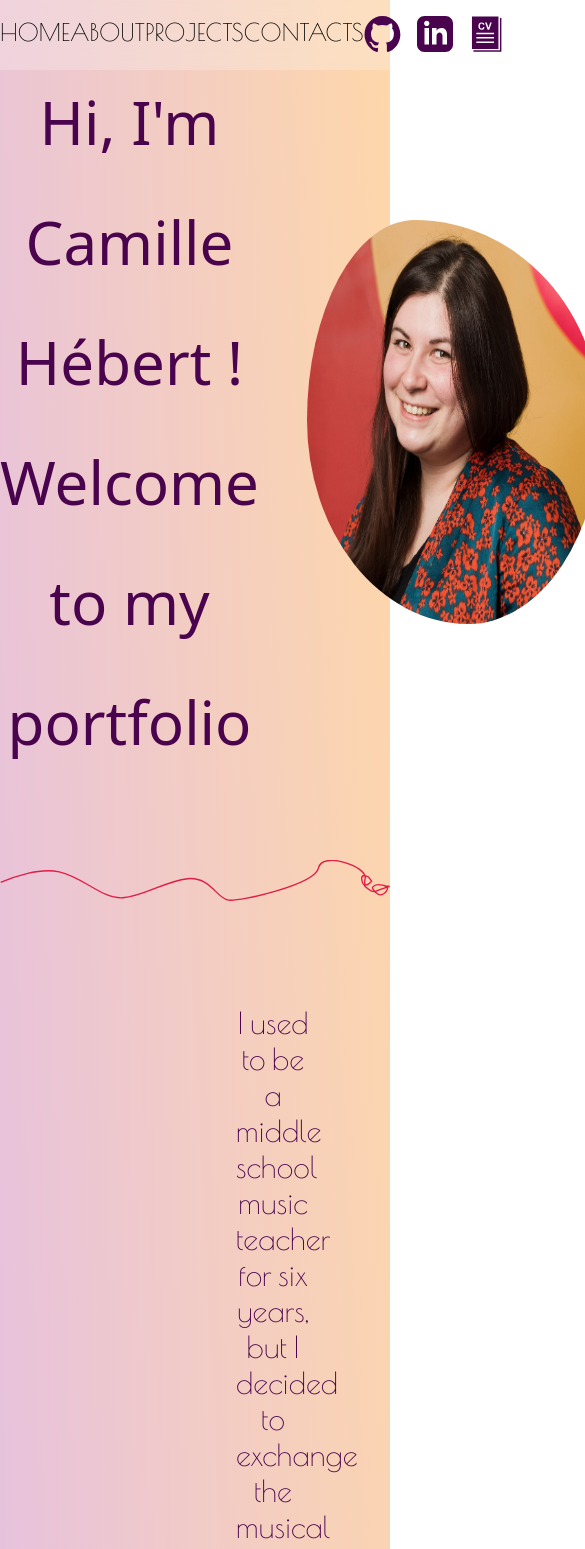
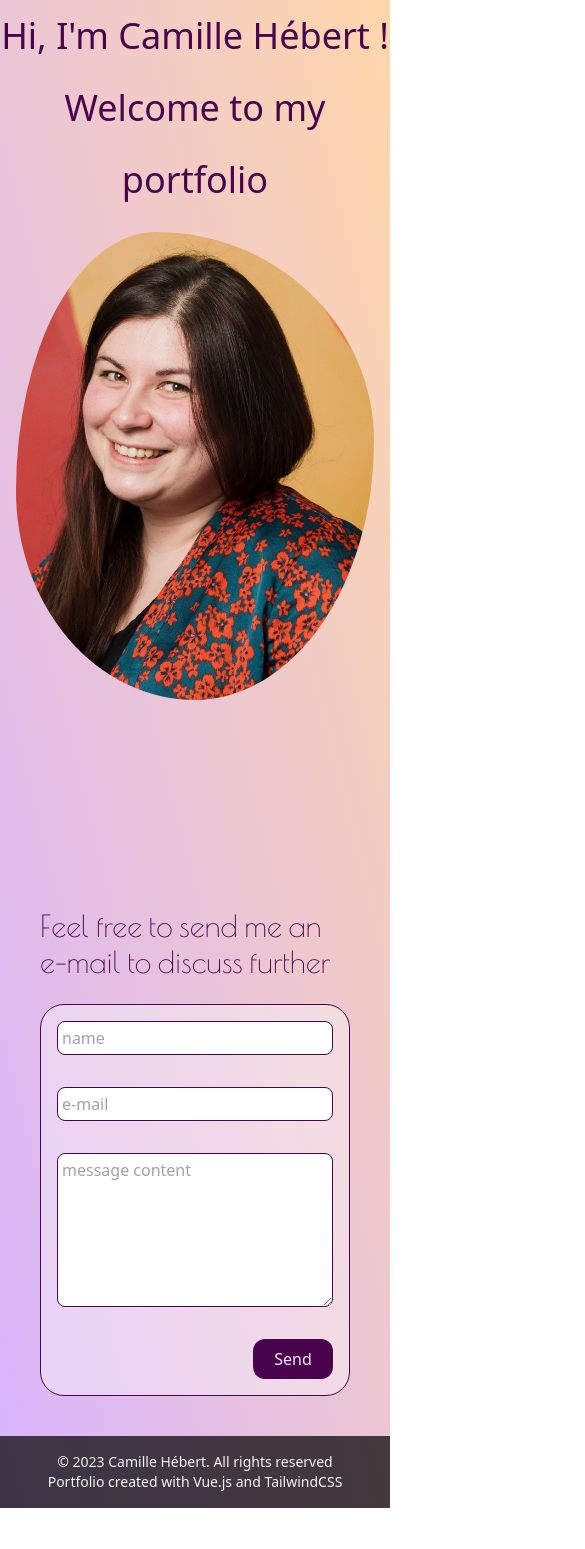
Before and after one commit to camhbrt/camhbrt.github.io, a Vue app: page / in a window 390 px wide. Shown: the top 1549 px of the page, 585 px wide, since content can reach past the window. After the commit the page ends 1508 px from the top, so only its background shows below. Built offline with nearby package versions, Linux system fonts and the light colour scheme; a web font is replaced by a local one.

Commit message:
media queries Homesection and Contactsection

```diff
--- a/src/App.vue
+++ b/src/App.vue
@@ -9,12 +9,12 @@ import Animation from './components/Animation.vue';
 </script>
 
 <template>
-  <div class="bg-gradient-to-bl from-orange-200 to-purple-300 h-full">
-    <Navbar/>
+  <div class="bg-gradient-to-bl from-orange-200 to-purple-300">
+    <!-- <Navbar/> -->
     <Home/>
-    <Animation/>
-    <About/>
-    <Projects/>
+    <!-- <Animation/> -->
+    <!-- <About/> -->
+    <!-- <Projects/> -->
     <Contacts/>
     <Footer/>
   </div>
--- a/src/components/Contacts.vue
+++ b/src/components/Contacts.vue
@@ -3,14 +3,14 @@
 
 <template>
     <div id="contacts" class=" text-fuchsia-950 m-10">
-      <div class="px-20">
-        <p class="font-poiret text-5xl py-20">Feel free to send me an e-mail to discuss further</p>
+      <div class="lg:px-20">
+        <p class="font-poiret text-3xl py-6 lg:text-5xl lg:py-20">Feel free to send me an e-mail to discuss further</p>
       </div>
 
       <form
         action="https://formspree.io/f/maygjgqo"
         method="POST"
-        class=" border border-fuchsia-950 p-6 w-1/2 mx-auto rounded-3xl mb-32 bg-neutral-50/40" >
+        class=" border border-fuchsia-950 lg:p-6 lg:w-1/2 mx-auto rounded-3xl lg:mb-32 bg-neutral-50/40" >
         <div class="flex flex-col">
           <input type="text" id="name" name="name" placeholder="name" required class="m-4 p-1 rounded-lg border border-fuchsia-950 ">
           <input type="email" id="email" name="email" placeholder="e-mail" required class="m-4 p-1 rounded-lg border border-fuchsia-950 ">
--- a/src/components/Home.vue
+++ b/src/components/Home.vue
@@ -2,8 +2,8 @@
 </script>
 
 <template>
-    <div  id="home" class=" text-fuchsia-950 flex justify-evenly h-screen">
-        <div class="self-center text-6xl">
+    <div  id="home" class=" text-fuchsia-950 lg:flex justify-evenly h-screen">
+        <div class="self-center lg:text-6xl text-4xl">
             <p class=" font-hachi leading-loose text-center">Hi, I'm Camille Hébert ! Welcome to my portfolio</p>
             <!-- <p class=" font-hachi py-16 text-center">Camille Hebert !</p> -->
             <!-- <p class=" font-hachi py-16 text-center">Welcome to my portfolio</p> -->
@@ -11,6 +11,6 @@
         <img src="/img/photo.jpg"
             alt="My Image"
             id="profilepicture"
-            class="p-12 self-center" />
+            class="object-cover w-full h-auto lg:p-12 self-center p-4"  />
     </div>
 </template>
```
